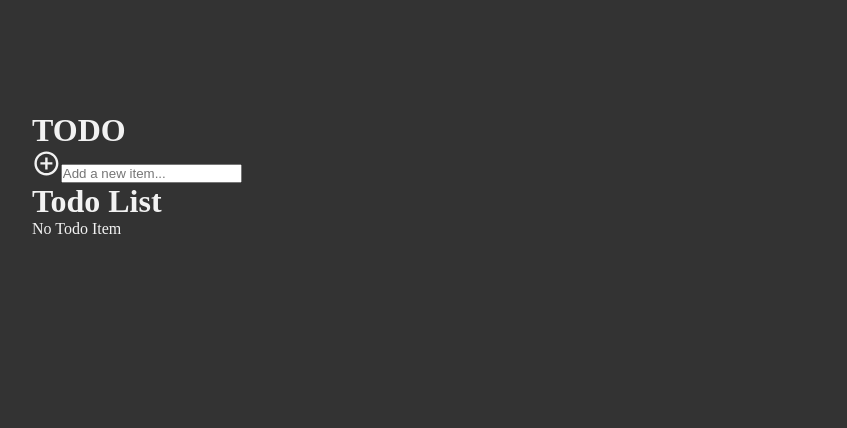
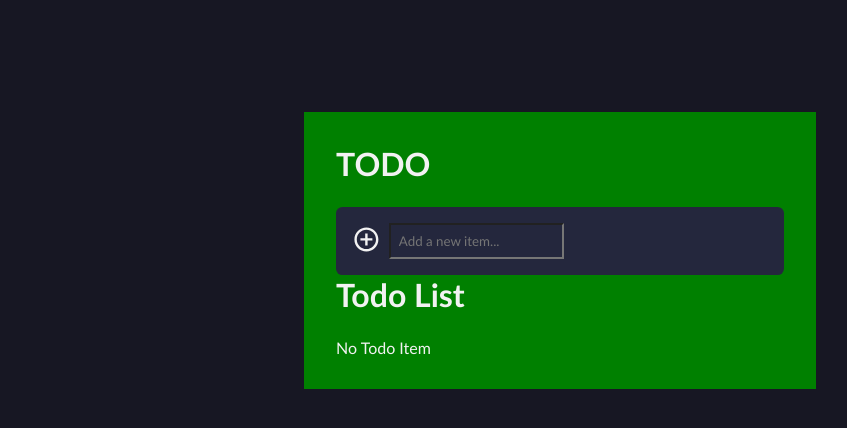
Before and after one commit to Anuj-Khadka/react-todo-app, a React (Vite) app: page / in a window 1280 px wide. Shown: the top 428 px of the page, without its empty margins (80-927 px from the left). Built offline with nearby package versions, Linux system fonts and the light colour scheme.

Commit message:
update todo app

```diff
--- a/src/style.css
+++ b/src/style.css
@@ -2,11 +2,48 @@
   box-sizing: border-box;
   margin: 0;
   padding: 0;
+  font-family: "Gill Sans", "Gill Sans MT", Calibri, "Trebuchet MS", sans-serif;
 }
 
 body {
-  background-color: #333;
+  background-color: #171723;
   color: #f2f2f2;
   padding: 7rem;
   margin: 0 auto;
+  display: flex;
+  justify-content: center;
+  align-items: center;
 }
+
+.container {
+  background-color: green;
+  width: 40vw;
+  padding: 2rem;
+}
+
+.container h1 {
+  margin-bottom: 1.5rem;
+}
+
+/* todo form  */
+
+.row {
+  background: #24273d;
+  width: 100%;
+  padding: 1rem;
+  border-radius: 0.4rem;
+  display: flex;
+  align-items: center;
+}
+
+.row span {
+  margin-right: 0.5rem;
+}
+
+.row input {
+  outline: none;
+  background: transparent;
+  /* border: none; */
+  padding: 0.5rem;
+  color: #fcfcf8;
+}
```
